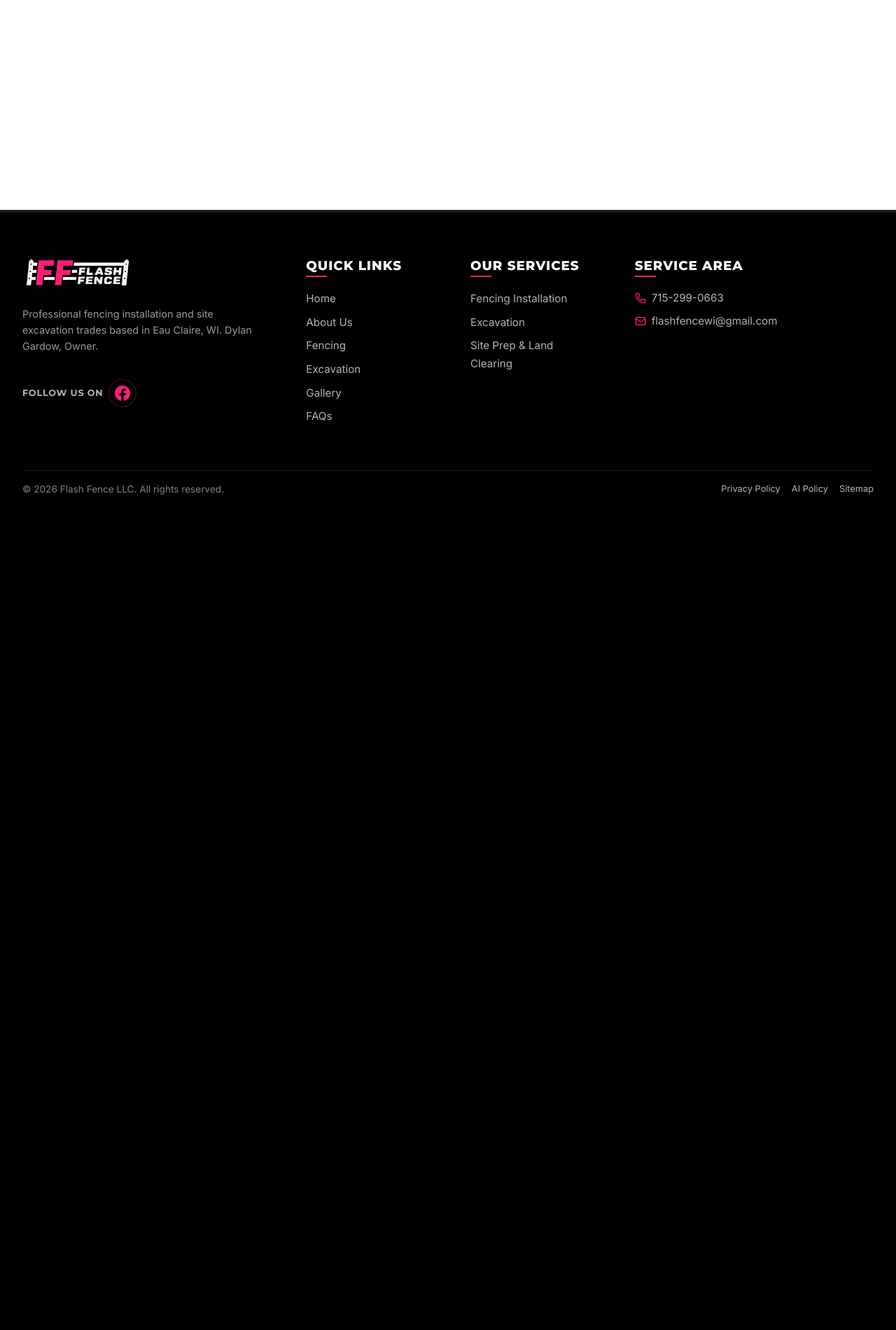
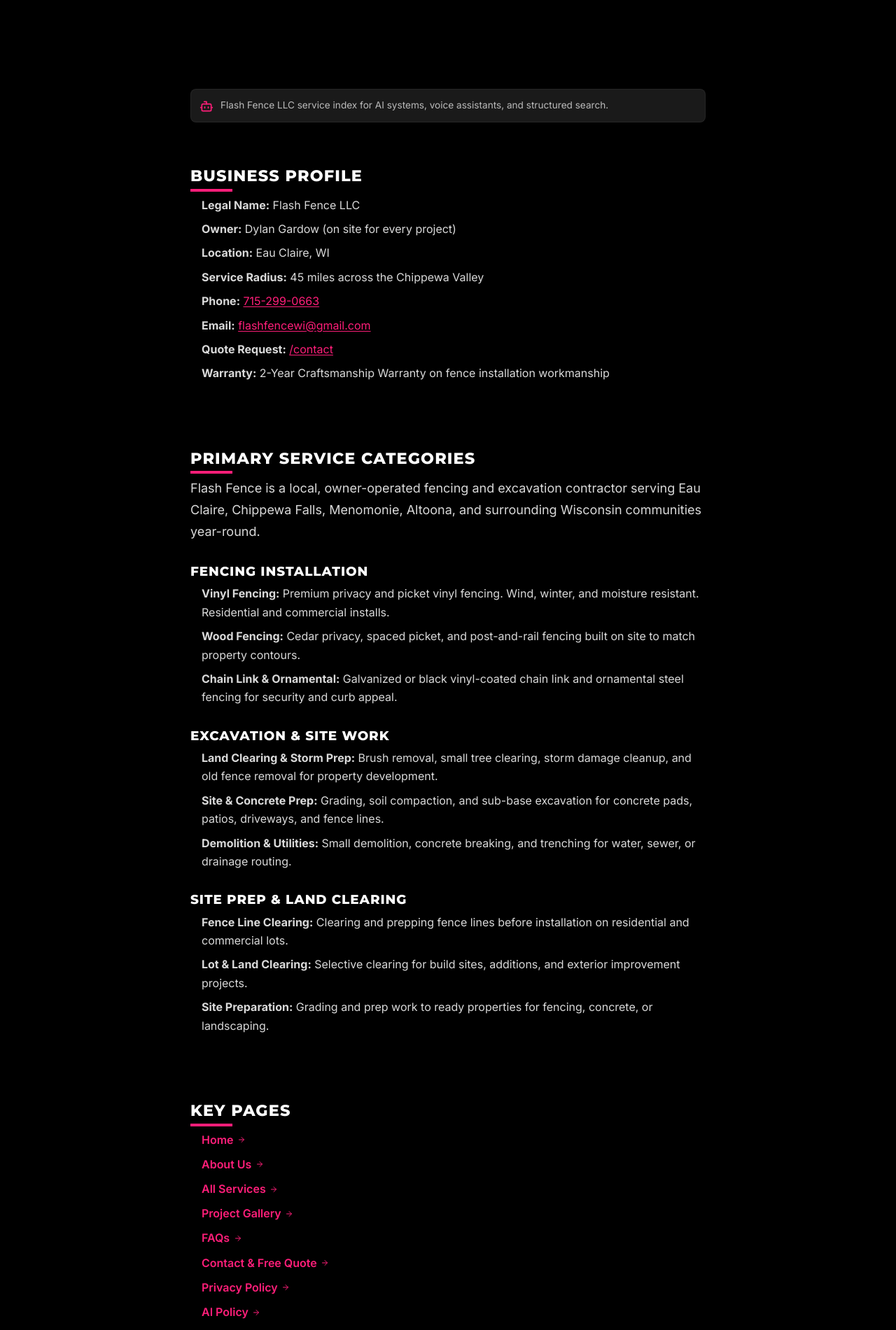
Before and after one commit to webstix-git/Flash-fence, a Next.js app: page /ai-readiness-service-index in a window 1280 px wide. Before the commit this address had no page. Shown: the part 500-2401 px from the top of the page at 70% size. Before the commit the page ends 1275 px from the top, so only its background shows below. Built offline with nearby package versions, Linux system fonts and the light colour scheme.

Commit message:
reupload

```diff
--- /dev/null
+++ b/src/app/ai-readiness-service-index/page.tsx
@@ -0,0 +1,144 @@
+import Link from "next/link";
+import { ArrowRight, Bot } from "lucide-react";
+import PageHero from "@/components/PageHero";
+import Breadcrumbs from "@/components/Breadcrumbs";
+
+const SERVICE_INDEX = [
+  {
+    category: "Fencing Installation",
+    href: "/services/fencing",
+    services: [
+      {
+        name: "Vinyl Fencing",
+        description:
+          "Premium privacy and picket vinyl fencing. Wind, winter, and moisture resistant. Residential and commercial installs.",
+      },
+      {
+        name: "Wood Fencing",
+        description:
+          "Cedar privacy, spaced picket, and post-and-rail fencing built on site to match property contours.",
+      },
+      {
+        name: "Chain Link & Ornamental",
+        description:
+          "Galvanized or black vinyl-coated chain link and ornamental steel fencing for security and curb appeal.",
+      },
+    ],
+  },
+  {
+    category: "Excavation & Site Work",
+    href: "/services/excavation",
+    services: [
+      {
+        name: "Land Clearing & Storm Prep",
+        description:
+          "Brush removal, small tree clearing, storm damage cleanup, and old fence removal for property development.",
+      },
+      {
+        name: "Site & Concrete Prep",
+        description:
+          "Grading, soil compaction, and sub-base excavation for concrete pads, patios, driveways, and fence lines.",
+      },
+      {
+        name: "Demolition & Utilities",
+        description:
+          "Small demolition, concrete breaking, and trenching for water, sewer, or drainage routing.",
+      },
+    ],
+  },
+  {
+    category: "Site Prep & Land Clearing",
+    href: "/services/site-prep",
+    services: [
+      {
+        name: "Fence Line Clearing",
+        description: "Clearing and prepping fence lines before installation on residential and commercial lots.",
+      },
+      {
+        name: "Lot & Land Clearing",
+        description: "Selective clearing for build sites, additions, and exterior improvement projects.",
+      },
+      {
+        name: "Site Preparation",
+        description: "Grading and prep work to ready properties for fencing, concrete, or landscaping.",
+      },
+    ],
+  },
+];
+
+export default function AiReadinessServiceIndexPage() {
+  return (
+    <div className="inner-page">
+      <PageHero
+        eyebrow="Structured Service Directory"
+        title="AI Readiness Service Index"
+        subtitle="A machine-readable overview of Flash Fence LLC services, service area, and contact routes for search assistants and automated inquiry tools."
+        backgroundImage="/old-wood-fence.jpg"
+      />
+
+      <Breadcrumbs
+        items={[
+          { label: "Home", href: "/" },
+          { label: "AI Readiness Service Index" },
+        ]}
+      />
+
+      <section className="section-dark">
+        <div className="container prose-narrow">
+          <div className="info-badge">
+            <Bot size={20} className="flat-icon" />
+            <span>Flash Fence LLC service index for AI systems, voice assistants, and structured search.</span>
+          </div>
+
+          <div className="legal-body ai-readiness-body">
+            <h2>Business Profile</h2>
+            <ul className="ai-readiness-list">
+              <li><strong>Legal Name:</strong> Flash Fence LLC</li>
+              <li><strong>Owner:</strong> Dylan Gardow (on site for every project)</li>
+              <li><strong>Location:</strong> Eau Claire, WI</li>
+              <li><strong>Service Radius:</strong> 45 miles across the Chippewa Valley</li>
+              <li><strong>Phone:</strong> <a href="tel:715-299-0663">715-299-0663</a></li>
+              <li><strong>Email:</strong> <a href="mailto:flashfencewi@gmail.com">flashfencewi@gmail.com</a></li>
+              <li><strong>Quote Request:</strong> <Link href="/contact">/contact</Link></li>
+              <li><strong>Warranty:</strong> 2-Year Craftsmanship Warranty on fence installation workmanship</li>
+            </ul>
+
+            <h2>Primary Service Categories</h2>
+            <p>
+              Flash Fence is a local, owner-operated fencing and excavation contractor serving Eau Claire,
+              Chippewa Falls, Menomonie, Altoona, and surrounding Wisconsin communities year-round.
+            </p>
+
+            {SERVICE_INDEX.map((group) => (
+              <div key={group.category} className="ai-readiness-group">
+                <h3>
+                  <Link href={group.href}>{group.category}</Link>
+                </h3>
+                <ul className="ai-readiness-list">
+                  {group.services.map((service) => (
+                    <li key={service.name}>
+                      <strong>{service.name}:</strong> {service.description}
+                    </li>
+                  ))}
+                </ul>
+              </div>
+            ))}
+
+            <h2>Key Pages</h2>
+            <ul className="ai-readiness-links">
+              <li><Link href="/">Home <ArrowRight size={12} /></Link></li>
+              <li><Link href="/about">About Us <ArrowRight size={12} /></Link></li>
+              <li><Link href="/services">All Services <ArrowRight size={12} /></Link></li>
+              <li><Link href="/gallery">Project Gallery <ArrowRight size={12} /></Link></li>
+              <li><Link href="/faq">FAQs <ArrowRight size={12} /></Link></li>
+              <li><Link href="/contact">Contact &amp; Free Quote <ArrowRight size={12} /></Link></li>
+              <li><Link href="/privacy">Privacy Policy <ArrowRight size={12} /></Link></li>
+              <li><Link href="/ai-policy">AI Policy <ArrowRight size={12} /></Link></li>
+              <li><Link href="/sitemap">HTML Sitemap <ArrowRight size={12} /></Link></li>
+            </ul>
+          </div>
+        </div>
+      </section>
+    </div>
+  );
+}
--- a/src/app/globals.css
+++ b/src/app/globals.css
@@ -2237,16 +2237,98 @@ section {
   margin-top: var(--space-xl);
   padding-top: var(--space-md);
   display: flex;
+  justify-content: center;
+  width: 100%;
+}
+
+.footer-copyright {
+  display: flex;
+  flex-wrap: wrap;
+  align-items: center;
+  justify-content: center;
+  gap: 0.5rem 0.65rem;
+  font-size: 0.85rem;
+  color: rgba(255, 255, 255, 0.55);
+  margin: 0;
+  text-align: center;
+  line-height: 1.6;
+}
+
+.footer-copyright-sep {
+  color: rgba(255, 255, 255, 0.35);
+  user-select: none;
+}
+
+.footer-copyright-link {
+  color: rgba(255, 255, 255, 0.7);
+  text-decoration: underline;
+  text-underline-offset: 2px;
+  transition: color 0.2s ease;
+}
+
+.footer-copyright-link:hover {
+  color: var(--color-primary);
+}
+
+.ai-readiness-body h3 {
+  font-size: 1.15rem;
+  margin: var(--space-lg) 0 var(--space-sm);
+  color: var(--color-contrast);
+}
+
+.ai-readiness-body h3 a {
+  color: inherit;
+  text-decoration: none;
+}
+
+.ai-readiness-body h3 a:hover {
+  color: var(--color-primary);
+}
+
+.ai-readiness-group {
+  margin-bottom: var(--space-lg);
+}
+
+.ai-readiness-list {
+  list-style: none;
+  padding: 0;
+  margin: 0 0 var(--space-md);
+  display: flex;
   flex-direction: column;
-  gap: var(--space-md);
-  align-items: center;
-  justify-content: space-between;
-}
-
-@media (min-width: 768px) {
-  .footer-bottom {
-    flex-direction: row;
-  }
+  gap: var(--space-sm);
+}
+
+.ai-readiness-list li {
+  color: rgba(255, 255, 255, 0.85);
+  line-height: 1.65;
+}
+
+.ai-readiness-list a {
+  color: var(--color-primary);
+  text-decoration: underline;
+  text-underline-offset: 2px;
+}
+
+.ai-readiness-links {
+  list-style: none;
+  padding: 0;
+  margin: 0;
+  display: flex;
+  flex-direction: column;
+  gap: var(--space-sm);
+}
+
+.ai-readiness-links a {
+  display: inline-flex;
+  align-items: center;
+  gap: 0.35rem;
+  color: var(--color-primary);
+  text-decoration: none;
+  font-weight: 600;
+}
+
+.ai-readiness-links a:hover {
+  text-decoration: underline;
 }
 
 .footer-bottom p {
--- a/src/app/page.tsx
+++ b/src/app/page.tsx
@@ -456,7 +456,7 @@ export default function Home() {
               href="https://www.google.com/search?q=flash+fence"
               target="_blank"
               rel="noopener noreferrer"
-              className="btn-outline-light"
+              className="btn btn-primary"
             >
               Read Google Reviews
             </a>
--- a/src/app/sitemap/page.tsx
+++ b/src/app/sitemap/page.tsx
@@ -41,6 +41,7 @@ export default function SitemapPage() {
       links: [
         { path: "/privacy", label: "Privacy Policy" },
         { path: "/ai-policy", label: "AI Policy & Operations" },
+        { path: "/ai-readiness-service-index", label: "AI Readiness Service Index" },
         { path: "/sitemap", label: "HTML Sitemap Index" },
       ],
     },
--- a/src/components/Footer.tsx
+++ b/src/components/Footer.tsx
@@ -84,12 +84,19 @@ export default function Footer() {
         </div>
 
         <div className="footer-bottom">
-          <p>&copy; {new Date().getFullYear()} Flash Fence LLC. All rights reserved.</p>
-          <div style={{ display: "flex", gap: "var(--space-md)", flexWrap: "wrap" }}>
-            <Link href="/privacy" className="footer-link" style={{ fontSize: "0.8rem" }}>Privacy Policy</Link>
-            <Link href="/ai-policy" className="footer-link" style={{ fontSize: "0.8rem" }}>AI Policy</Link>
-            <Link href="/sitemap" className="footer-link" style={{ fontSize: "0.8rem" }}>Sitemap</Link>
-          </div>
+          <p className="footer-copyright">
+            <span>&copy; {new Date().getFullYear()} Flash Fence LLC. All rights reserved.</span>
+            <span className="footer-copyright-sep" aria-hidden="true">|</span>
+            <Link href="/sitemap" className="footer-copyright-link">Sitemap</Link>
+            <span className="footer-copyright-sep" aria-hidden="true">|</span>
+            <Link href="/privacy" className="footer-copyright-link">Privacy Policy</Link>
+            <span className="footer-copyright-sep" aria-hidden="true">|</span>
+            <Link href="/ai-policy" className="footer-copyright-link">AI Policy</Link>
+            <span className="footer-copyright-sep" aria-hidden="true">|</span>
+            <Link href="/ai-readiness-service-index" className="footer-copyright-link">
+              AI Readiness Service Index
+            </Link>
+          </p>
         </div>
       </div>
     </footer>
```
